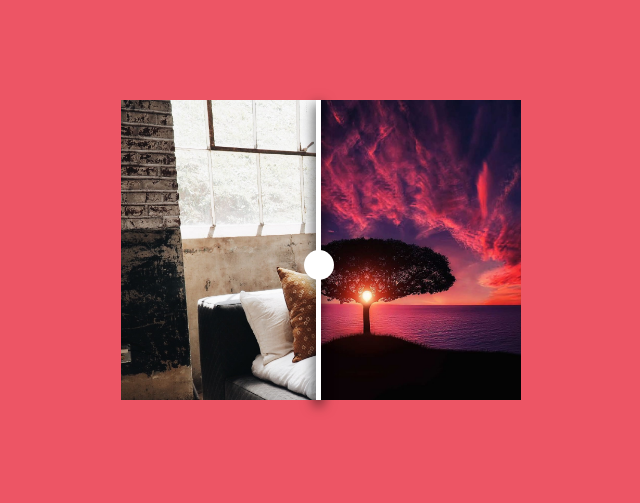
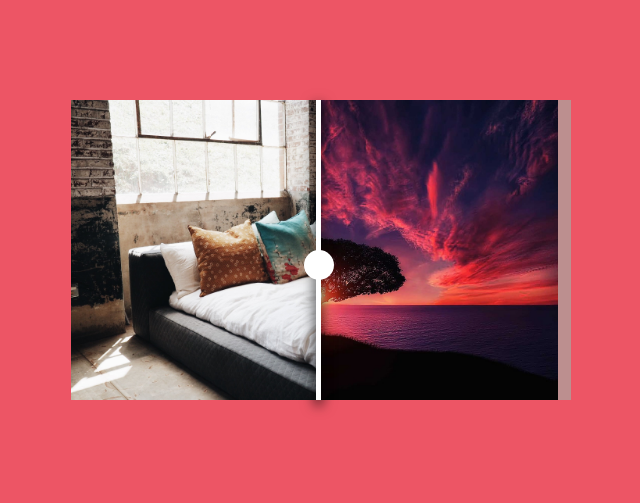
Before and after one commit to ProteinR/JS-components, a plain HTML site: page before-after-img/index.html in a window 1280 px wide. Shown: the whole page, without its empty margins (319-959 px from the left). Drawn offline with nearby package versions, Linux system fonts and the light colour scheme.

Commit message:
Adaptive fixed

```diff
--- a/before-after-img/css/style.less
+++ b/before-after-img/css/style.less
@@ -33,8 +33,6 @@ input {
     text-decoration: none;
 }
 
-
-
 h1 {
     font-size: 30px;
     font-family: sans-serif;
@@ -45,7 +43,7 @@ body {
 }
 
 .user-wrapper {
-    width: 400px;
+    width: 500px;
     margin: 0 auto;
 }
 
@@ -69,26 +67,22 @@ body {
         top: 0;
         left: 0;
         bottom: 0;
-        right: 0;
+        //        right: 0;
 
         img {
-            height: 400px;
+            height: 100%;
         }
     }
 
     .right-img {
         background-color: rosybrown;
-        width: 400px;
+        width: 100%;
         height: 100%;
         flex-grow: 1;
         overflow: hidden;
         position: relative;
         z-index: 4;
         right: -5px;
-        //        left: 0;
-        //        top: 0;
-        //        bottom: 0;
-        //        left: 0;
 
         img {
             height: 100%;
@@ -120,9 +114,6 @@ body {
             background-size: cover;
             background-repeat: no-repeat;
             border: rgba(0, 0, 0, 0.49);
-
         }
-
-        //        border: 1px solid rgba(255, 0, 0, 0.35);
     }
 }
--- a/before-after-img/index.html
+++ b/before-after-img/index.html
@@ -3,10 +3,9 @@
 
 <head>
     <meta charset="UTF-8">
-    <title>Tabs, select</title>
+    <title>Before - after</title>
     <link rel="stylesheet" href="css/style.css">
     <link rel="stylesheet" href="https://maxcdn.bootstrapcdn.com/font-awesome/4.7.0/css/font-awesome.min.css">
-
 </head>
 
 <body>
@@ -23,11 +22,15 @@
         </div>
     </div>
 
+    <script src="https://ajax.googleapis.com/ajax/libs/jquery/3.3.1/jquery.min.js"></script>
+    <script src="js/main.js">
+    </script>
 
+    <script>
+        setTimeout(function() {
+            $('.cbalink').remove();
+        }, 150);
 
-    <script src="https://ajax.googleapis.com/ajax/libs/jquery/3.3.1/jquery.min.js"></script>
-
-    <script src="js/main.js">
     </script>
 </body>
 
--- a/before-after-img/js/main.js
+++ b/before-after-img/js/main.js
@@ -24,9 +24,9 @@ $('.before-after-wrapper').mousedown(function (e) {
                 $('.line').css('left', line_pos + distance_procent + '%');
             }
         }
-    })
+    });
 });
 
 $('.before-after-wrapper').mouseup(function () {
     flag = false;
-})
+});
```
Also changed, not shown: before-after-img/css/style.css.
